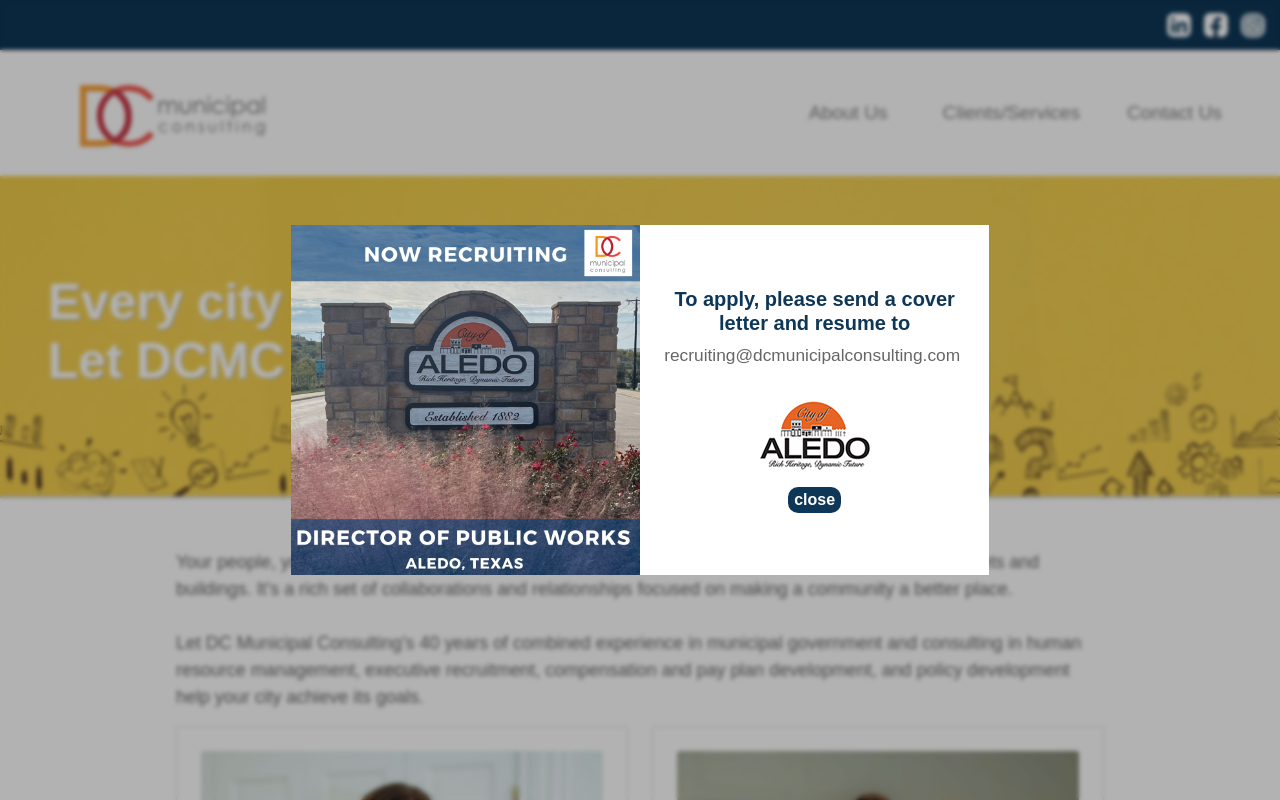
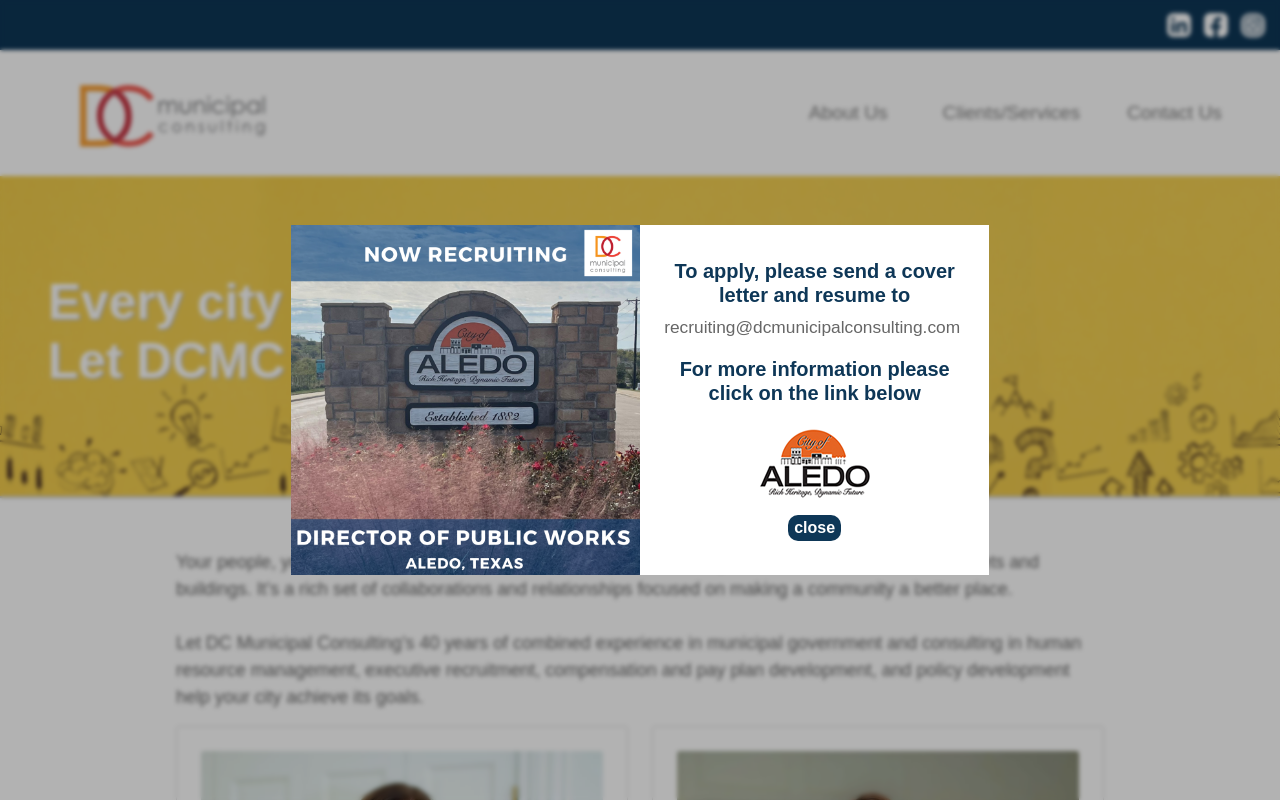
Before and after one commit to Sstefansdottir0620/dc-consulting, a React (Create React App) app: page / in a window 1280 px wide. Shown: the top 800 px of the page. Built offline with nearby package versions, Linux system fonts and the light colour scheme.

Commit message:
popup update

```diff
--- a/src/components/PopUp.js
+++ b/src/components/PopUp.js
@@ -9,7 +9,7 @@
         <div className="popup-inner">
             <div className="row d-flex justify-content-center">
                 <div className="col-sm-4 p-0">
-                    <img src={popupImage} alt="popupImage" className='popup-image' onClick={() => window.location.href = "https://google.com"}></img>
+                    <img src={popupImage} alt="popupImage" className='popup-image' onClick={() => window.location.href = "https://www.aledotx.gov/"}></img>
                 </div>
                 <div className="col-sm-4 popup-right p-5 p-sm-2">
                     <div className="row d-flex justify-content-center h-100">
@@ -26,6 +26,7 @@
                     recruiting@dcmunicipalconsulting.com
                   </a>
                 </p>
+                <h1>For more information please click on the link below</h1>
                 <div className="col city-logo">
                   <a href="https://www.aledotx.gov/human-resources" target="blank">
                     <img src={CityAledo} alt="cityAledo"></img>
```
